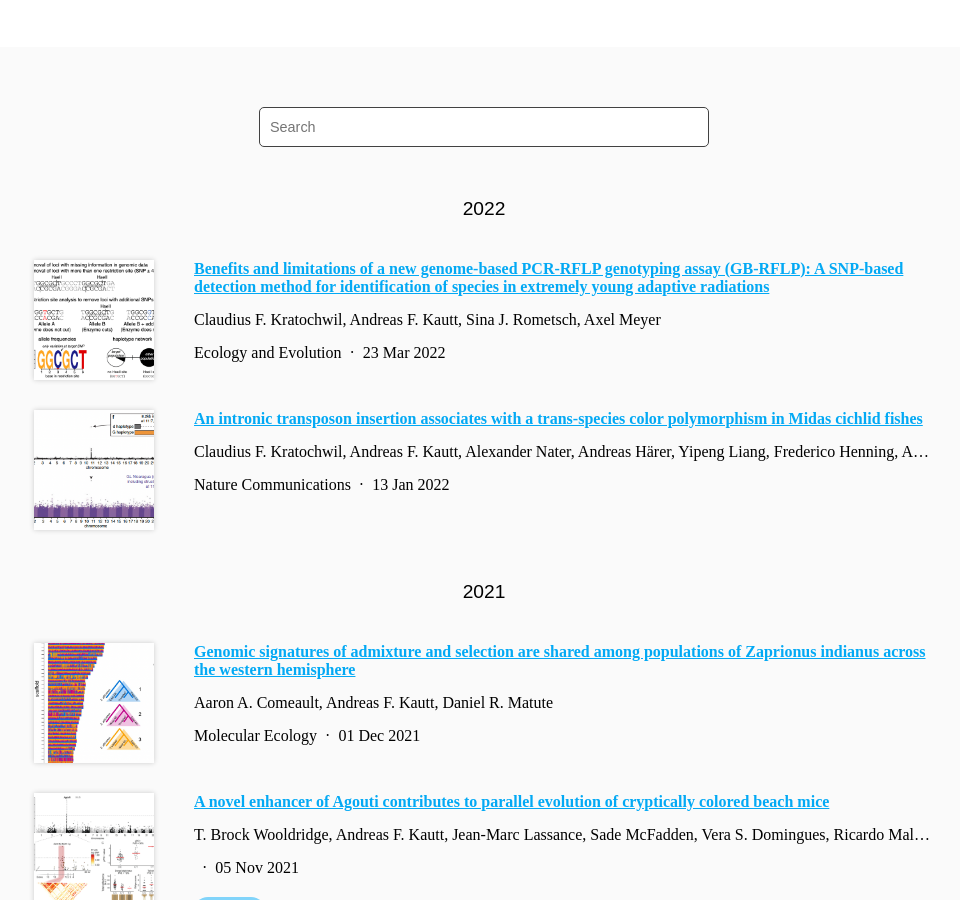
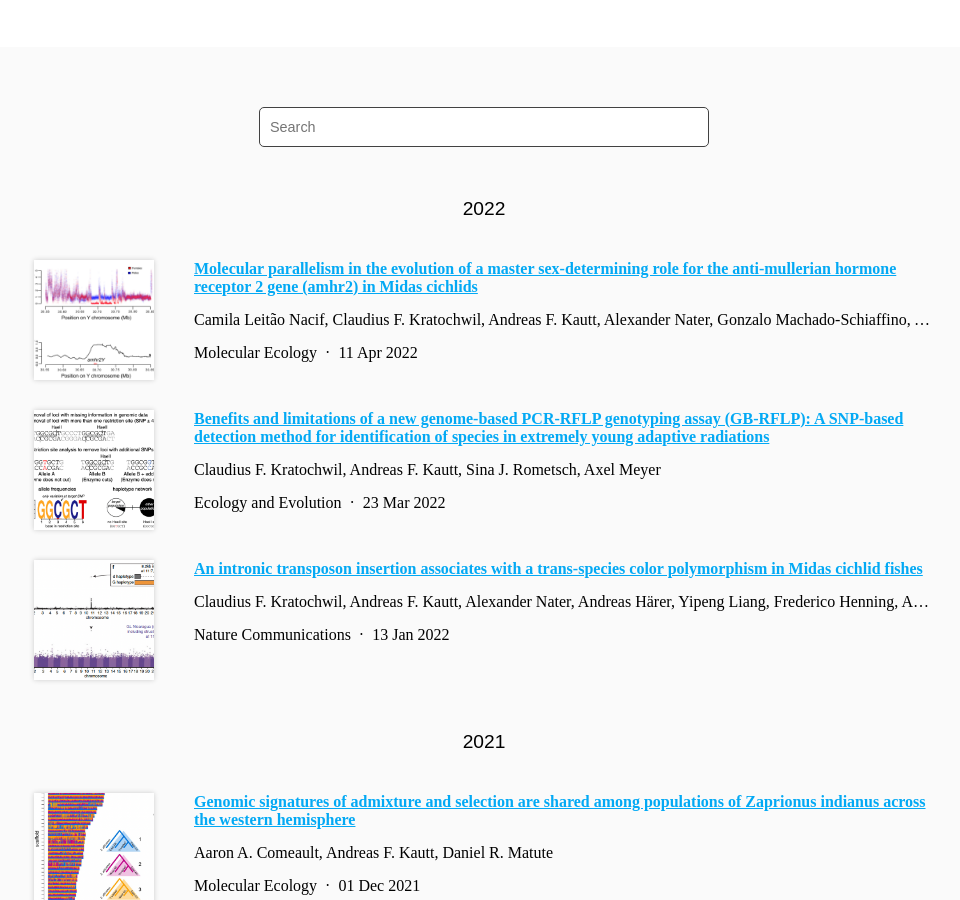
Before and after one commit to akautt/akautt.github.io, a Jekyll site: the page built from publications/index.md, in a window 1280 px wide and 900 px high, scrolled down 309 px. Shown: the whole window, without its empty margins (156-1116 px from the left). Built offline with Jekyll 4.4.1, drawn with Linux system fonts in a browser that asks for light colours.

Commit message:
publication update

```diff
--- a/_data/citations.yaml
+++ b/_data/citations.yaml
@@ -1,5 +1,19 @@
 # GENERATED AUTOMATICALLY, DO NOT EDIT
 
+- id: https://doi.org/10.1111/mec.16466
+  title: "Molecular parallelism in the evolution of a master sex-determining role for the anti-mullerian hormone receptor 2 gene (amhr2) in Midas cichlids"
+  authors:
+  - Camila Leitão Nacif
+  - Claudius F. Kratochwil
+  - Andreas F. Kautt
+  - Alexander Nater
+  - Gonzalo Machado-Schiaffino
+  - Axel Meyer
+  - Frederico Henning
+  publisher: Molecular Ecology
+  date: '2022-04-11'
+  link: https://onlinelibrary.wiley.com/doi/abs/10.1111/mec.16466
+  image: ../images/papers/Nacif2022.png
 - id: https://doi.org/10.1002/ece3.8751
   title: "Benefits and limitations of a new genome-based PCR-RFLP genotyping assay (GB-RFLP): A SNP-based detection method for identification of species in extremely young adaptive radiations"
   authors:
--- a/_data/sources.yaml
+++ b/_data/sources.yaml
@@ -1,3 +1,6 @@
+- id: https://doi.org/10.1111/mec.16466
+  image: ../images/papers/Nacif2022.png
+
 - id: https://doi.org/10.1002/ece3.8751
   image: ../images/papers/Kratochwil2022b.png
 
```
Also changed, not shown: images/papers/Nacif2022.png (added).
